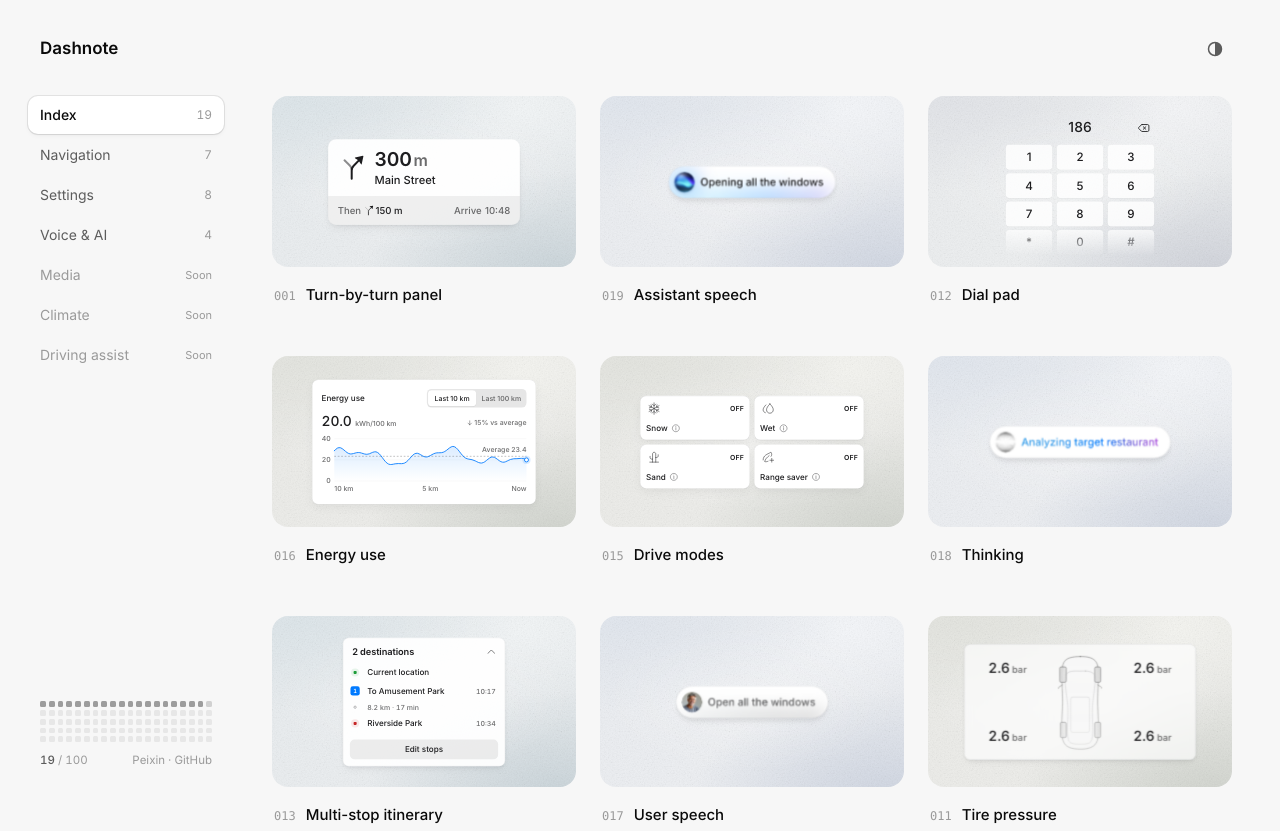
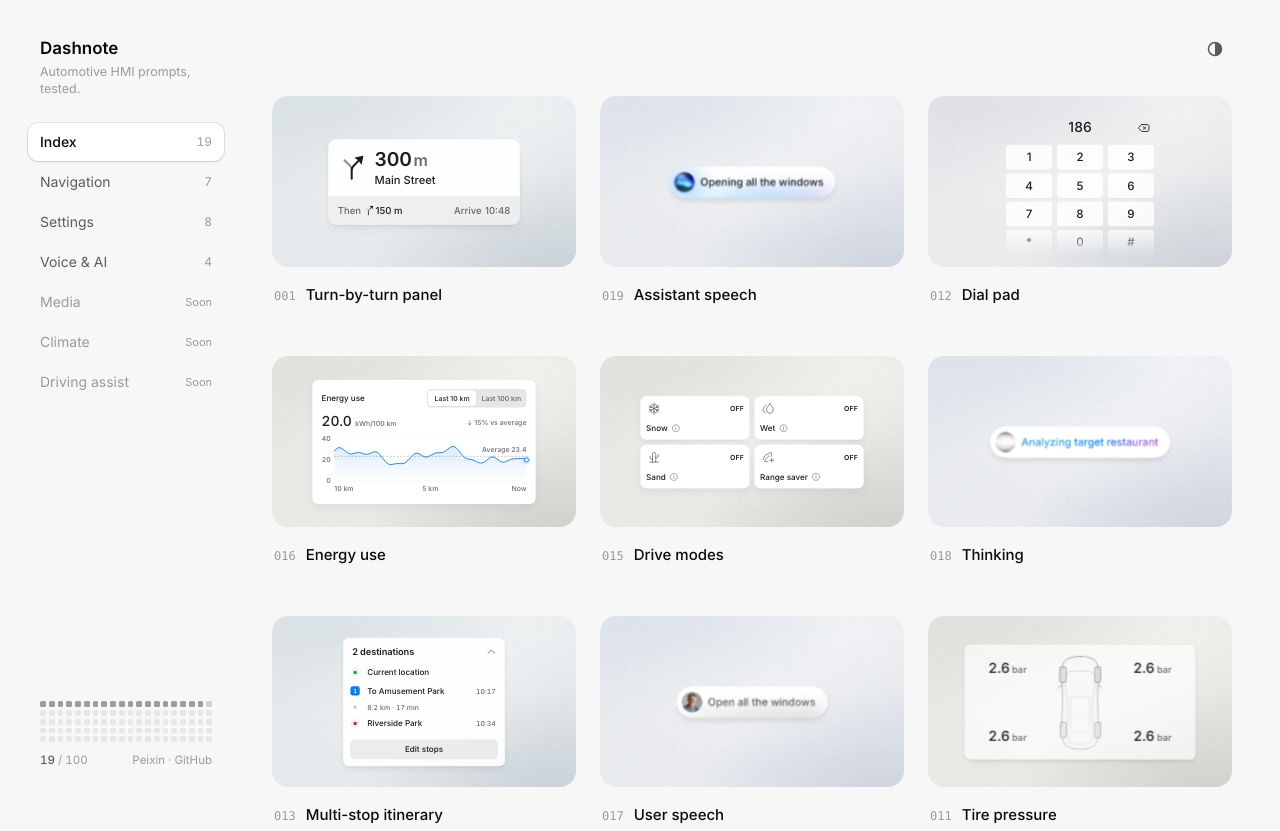
Before and after one commit to Paxton0209/cockpit-practice-log, a plain HTML site: page site/index.html in a window 1280 px wide. Shown: the top 831 px of the page. Drawn offline with Linux system fonts and the light colour scheme.

Commit message:
Add concise Automotive HMI tagline under Dashnote brand

```diff
--- a/site/index.html
+++ b/site/index.html
@@ -260,7 +260,8 @@ footer{margin-top:160px;padding:20px 0 48px;display:flex;justify-content:space-b
 .shell{display:grid;grid-template-columns:248px minmax(0,1fr);min-height:100vh;width:100%}
 .side{position:sticky;top:0;height:100vh;display:flex;flex-direction:column;padding:40px 24px 32px 28px}
 .side .brand{display:block;padding:0 12px;font-size:17px;line-height:17px;font-weight:600}
-.nav{margin-top:39px;display:flex;flex-direction:column;gap:2px}
+.side .tagline{margin:6px 0 0;padding:0 12px;font-size:12.5px;line-height:17px;color:var(--t3)}
+.nav{margin-top:26px;display:flex;flex-direction:column;gap:2px}
 .nav button{height:38px;display:flex;align-items:center;justify-content:space-between;padding:0 12px;border-radius:12px;corner-shape:superellipse(1.6);font-size:14px;color:var(--t2);text-align:left;transition:background-color .2s var(--ease),color .2s}
 .nav button:hover{color:var(--ink)}
 .nav{position:relative}
@@ -669,7 +670,7 @@ body.lock{overflow:hidden}
 @keyframes theme-reveal{from{--theme-reveal-progress:0px;opacity:.5}to{--theme-reveal-progress:var(--theme-reveal-radius);opacity:1}}
 
 @media(max-width:860px){.grid{grid-template-columns:1fr 1fr;gap:40px 16px}}
-@media(max-width:860px){.shell{grid-template-columns:minmax(0,1fr)}.side{min-width:0;position:sticky;top:0;z-index:20;height:auto;padding:18px 16px 0;background:color-mix(in srgb,var(--bg) 92%,transparent);backdrop-filter:blur(14px);-webkit-backdrop-filter:blur(14px);box-shadow:inset 0 -1px 0 var(--line)}.side .brand{padding:0 4px;line-height:34px}.nav{margin:10px -16px 0;padding:2px 40px 14px 16px;flex-direction:row;overflow-x:auto;scrollbar-width:none;-webkit-mask-image:linear-gradient(90deg,#000 0%,#000 calc(100% - 44px),transparent 100%);mask-image:linear-gradient(90deg,#000 0%,#000 calc(100% - 44px),transparent 100%)}.nav::-webkit-scrollbar{display:none}.nav button{flex:none;gap:6px;height:32px}.navind{display:none}.nav button.on{background:var(--panel);box-shadow:0 0 0 1px rgba(29,29,31,.085),0 1px 2px rgba(0,0,0,.06),0 2px 5px rgba(0,0,0,.04)}.nav small.z{display:none}.foot{display:none}.mainc{margin:0;border-radius:0;background:transparent;box-shadow:none;padding:24px 16px 96px}.tgl{position:fixed;top:18px;right:14px;z-index:21}.mh{flex-direction:column;align-items:flex-start;gap:8px;margin-bottom:24px}.mh h1{font-size:24px;line-height:32px}}
+@media(max-width:860px){.shell{grid-template-columns:minmax(0,1fr)}.side{min-width:0;position:sticky;top:0;z-index:20;height:auto;padding:18px 16px 0;background:color-mix(in srgb,var(--bg) 92%,transparent);backdrop-filter:blur(14px);-webkit-backdrop-filter:blur(14px);box-shadow:inset 0 -1px 0 var(--line)}.side .brand{padding:0 4px;line-height:34px}.side .tagline{display:none}.nav{margin:10px -16px 0;padding:2px 40px 14px 16px;flex-direction:row;overflow-x:auto;scrollbar-width:none;-webkit-mask-image:linear-gradient(90deg,#000 0%,#000 calc(100% - 44px),transparent 100%);mask-image:linear-gradient(90deg,#000 0%,#000 calc(100% - 44px),transparent 100%)}.nav::-webkit-scrollbar{display:none}.nav button{flex:none;gap:6px;height:32px}.navind{display:none}.nav button.on{background:var(--panel);box-shadow:0 0 0 1px rgba(29,29,31,.085),0 1px 2px rgba(0,0,0,.06),0 2px 5px rgba(0,0,0,.04)}.nav small.z{display:none}.foot{display:none}.mainc{margin:0;border-radius:0;background:transparent;box-shadow:none;padding:24px 16px 96px}.tgl{position:fixed;top:18px;right:14px;z-index:21}.mh{flex-direction:column;align-items:flex-start;gap:8px;margin-bottom:24px}.mh h1{font-size:24px;line-height:32px}}
 @media(max-width:560px){.grid{grid-template-columns:1fr}}
 @media(prefers-reduced-motion:reduce){*,*::before,*::after{animation:none!important;transition-duration:1ms!important}[data-r]{opacity:1;transform:none}}
 
@@ -2316,6 +2317,7 @@ function viewHome(){
   <div class="shell">
     <aside class="side">
       <a class="brand" href="#home">Dashnote</a>
+      <p class="tagline">Automotive HMI prompts, tested.</p>
       <nav class="nav" id="nav"><span class="navind" id="navind"></span>${['All',...CHAPTERS].map((c,k)=>`<button class="${k?'':'on'}" data-c="${c}"><span>${c==='All'?'Index':c}</span><small class="${count(c)?'':'z'}">${count(c)}</small></button>`).join('')}${SOON.map(c=>`<button class="soon" disabled><span>${c}</span><small>Soon</small></button>`).join('')}</nav>
       <div class="foot"><div class="mx" aria-label="${PUBLISHED} of ${TOTAL} components published">${Array.from({length:TOTAL},(_,i)=>{const pe=PUBLISHED_ENTRIES[i];if(pe){const nm=(CMP[pe.s]&&CMP[pe.s].name)||pe.title;return `<a href="#entry-${pad(pe.n)}" title="${pad(pe.n)} ${nm}" aria-label="${pad(pe.n)} ${nm}"></a>`}return `<i${i===PUBLISHED?' class="next" title="Next up"':''}></i>`}).join('')}</div><div class="by"><span><strong>${PUBLISHED}</strong> / ${TOTAL}</span><a href="https://github.com/Paxton0209/dashnote" target="_blank" rel="noopener">Peixin · GitHub</a></div></div>
     </aside>
```
